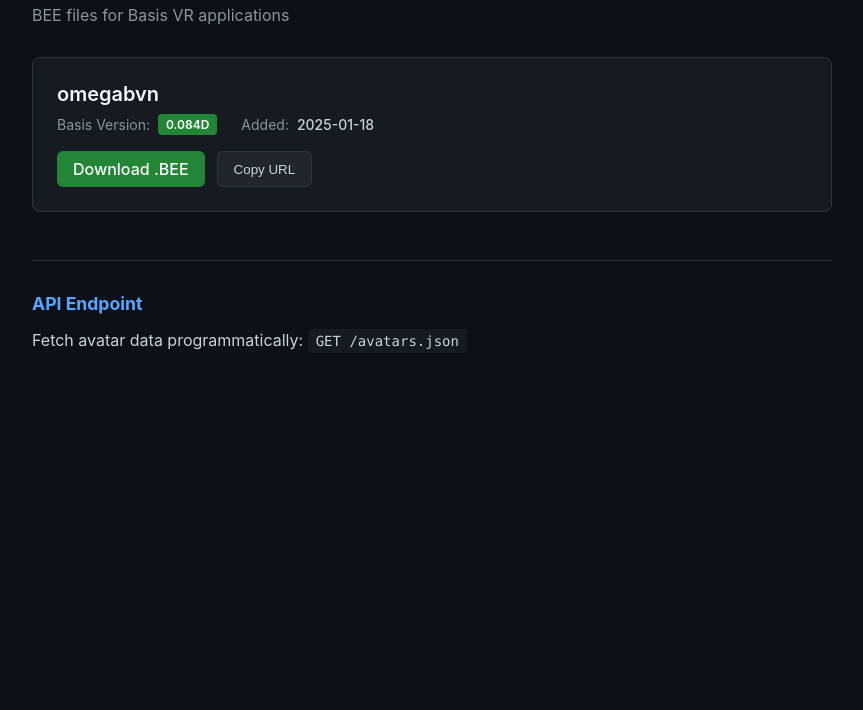
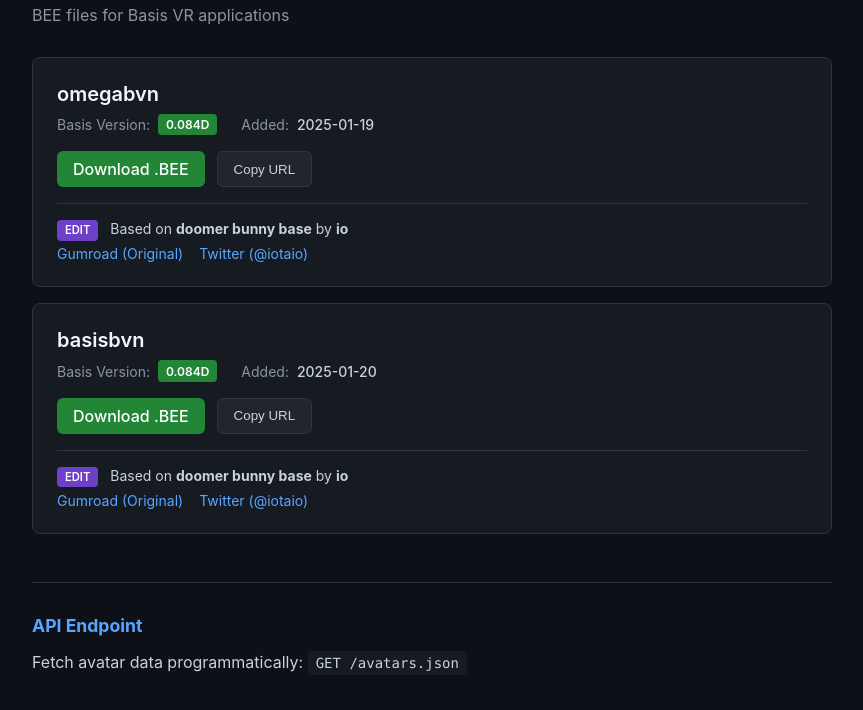
Before and after one commit to notreallycheeks/avatars.cheeksy.dev, a plain HTML site: page index.html in a window 1280 px wide. Shown: the part 74-784 px from the top of the page, without its empty margins (208-1071 px from the left). Drawn offline with Linux system fonts and the light colour scheme.

Commit message:
Add basisbvn avatar and credit section styling
- Add basisbvn entry to avatars.json
- Add credit section styles and JS for displaying avatar edit info

Co-Authored-By: Claude Opus 4.5 <noreply@anthropic.com>

```diff
--- a/avatars.json
+++ b/avatars.json
@@ -2,10 +2,31 @@
   "avatars": [
     {
       "name": "omegabvn",
-      "filename": "omegabvn",
-      "url": "https://avatars.cheeksy.dev/omegabvn",
+      "filename": "omegabvn.BEE",
+      "url": "https://avatars.cheeksy.dev/omegabvn.BEE",
       "basisVersion": "0.084D",
-      "addedDate": "2025-01-18"
+      "addedDate": "2025-01-19",
+      "isEdit": true,
+      "originalBase": {
+        "name": "doomer bunny base",
+        "creator": "io",
+        "gumroad": "https://iobunny.gumroad.com/l/doomerbun",
+        "twitter": "https://twitter.com/iotaio"
+      }
+    },
+    {
+      "name": "basisbvn",
+      "filename": "basisbvn.BEE",
+      "url": "https://avatars.cheeksy.dev/basisbvn.BEE",
+      "basisVersion": "0.084D",
+      "addedDate": "2025-01-20",
+      "isEdit": true,
+      "originalBase": {
+        "name": "doomer bunny base",
+        "creator": "io",
+        "gumroad": "https://iobunny.gumroad.com/l/doomerbun",
+        "twitter": "https://twitter.com/iotaio"
+      }
     }
   ]
 }
--- a/index.html
+++ b/index.html
@@ -130,6 +130,34 @@
             font-family: 'SFMono-Regular', Consolas, monospace;
             font-size: 0.875rem;
         }
+        .credit-section {
+            margin-top: 1rem;
+            padding-top: 1rem;
+            border-top: 1px solid #30363d;
+            font-size: 0.875rem;
+        }
+        .credit-section .edit-badge {
+            background: #6e40c9;
+            color: #fff;
+            padding: 0.2rem 0.5rem;
+            border-radius: 4px;
+            font-size: 0.7rem;
+            font-weight: 600;
+            margin-right: 0.5rem;
+        }
+        .credit-section a {
+            color: #58a6ff;
+            text-decoration: none;
+        }
+        .credit-section a:hover {
+            text-decoration: underline;
+        }
+        .credit-links {
+            margin-top: 0.5rem;
+            display: flex;
+            gap: 1rem;
+            flex-wrap: wrap;
+        }
     </style>
 </head>
 <body>
@@ -156,6 +184,22 @@
             data.avatars.forEach(avatar => {
                 const card = document.createElement('div');
                 card.className = 'avatar-card';
+
+                let creditHtml = '';
+                if (avatar.isEdit && avatar.originalBase) {
+                    const base = avatar.originalBase;
+                    creditHtml = `
+                        <div class="credit-section">
+                            <span class="edit-badge">EDIT</span>
+                            Based on <strong>${base.name}</strong> by <strong>${base.creator}</strong>
+                            <div class="credit-links">
+                                <a href="${base.gumroad}" target="_blank">Gumroad (Original)</a>
+                                <a href="${base.twitter}" target="_blank">Twitter (@iotaio)</a>
+                            </div>
+                        </div>
+                    `;
+                }
+
                 card.innerHTML = `
                     <div class="avatar-name">${avatar.name}</div>
                     <div class="avatar-meta">
@@ -176,6 +220,7 @@
                             Copy URL
                         </button>
                     </div>
+                    ${creditHtml}
                 `;
                 list.appendChild(card);
             });
```
